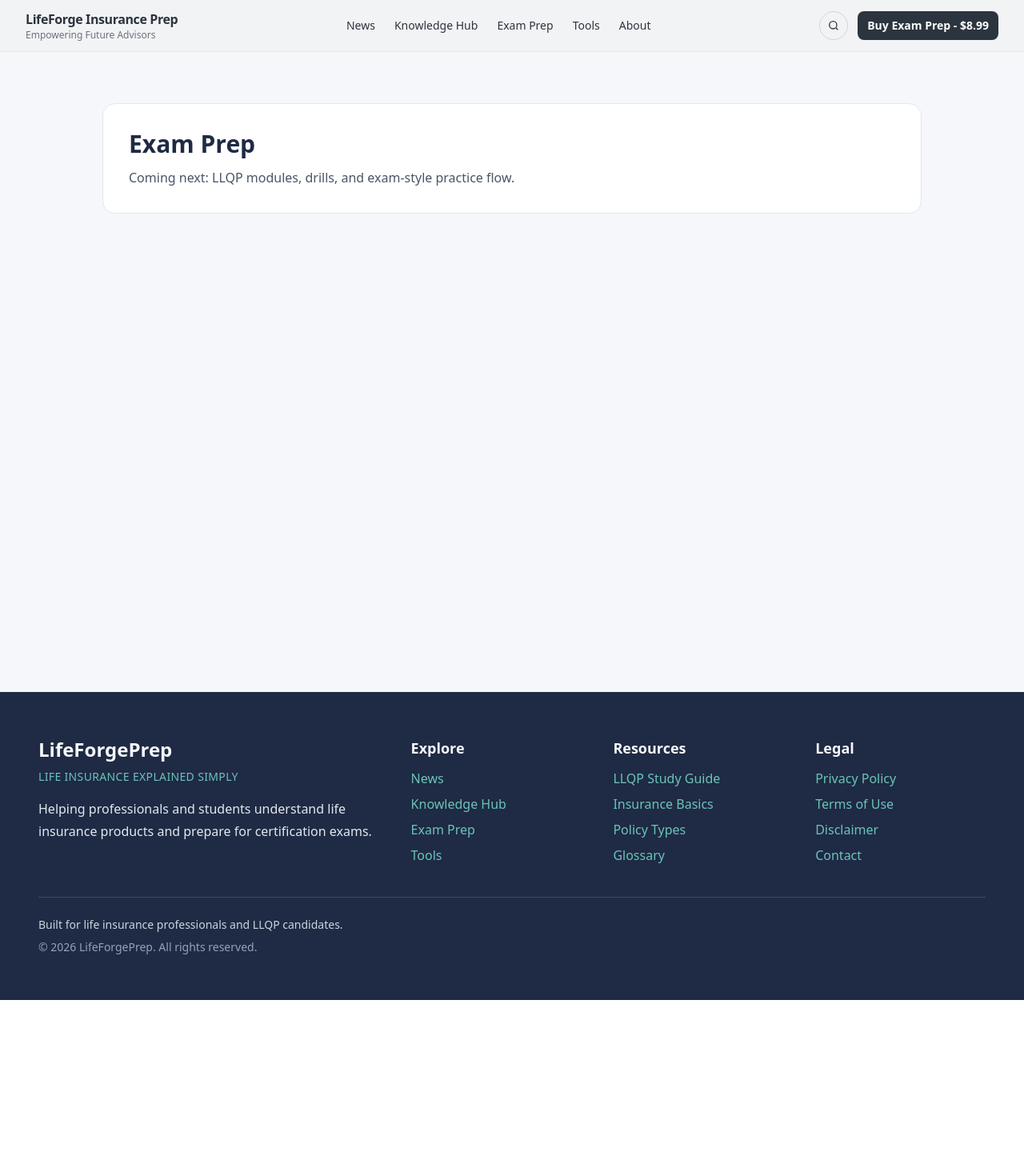
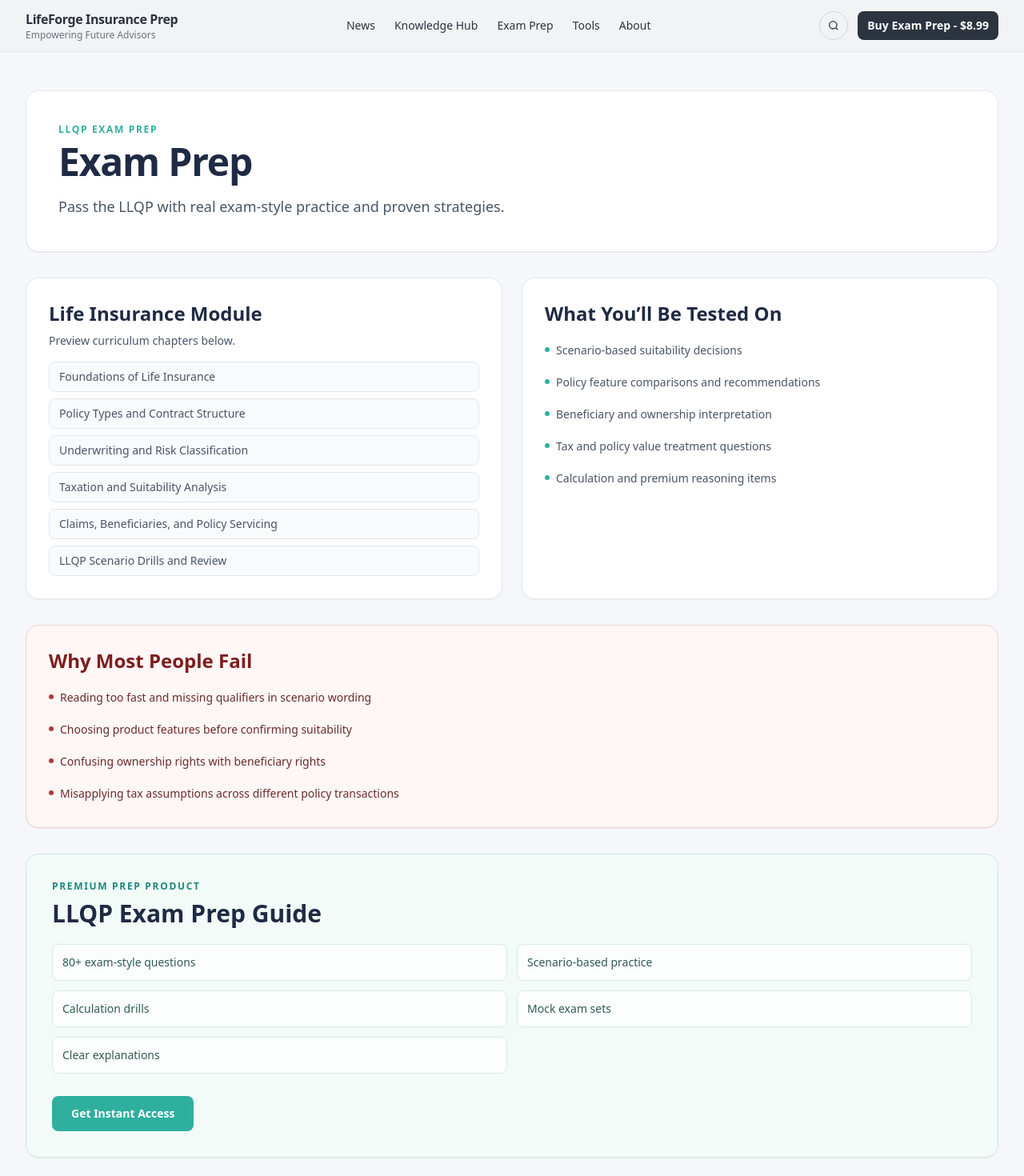
Before and after one commit to jfitz80/LifeForgeStudyPrep, a Next.js app: page /exam-prep in a window 1280 px wide. Shown: the top 1470 px of the page at 80% size. Before the commit the page ends 1250 px from the top, so only its background shows below. Built offline with nearby package versions, Linux system fonts and the light colour scheme.

Commit message:
Refocus exam prep page for conversion and LLQP product CTA

```diff
--- a/app/exam-prep/page.tsx
+++ b/app/exam-prep/page.tsx
@@ -1,20 +1,118 @@
 import type { Metadata } from 'next';
 import SiteHeader from '@/components/editorial/SiteHeader';
 import SiteFooter from '@/components/editorial/SiteFooter';
+import { siteConfig } from '@/config/site';
 
 export const metadata: Metadata = {
   title: 'Exam Prep | LifeForgePrep',
-  description: 'LLQP prep modules, practice workflow, and study structure.'
+  description: 'Pass the LLQP with exam-style practice, scenario training, and focused strategy.'
 };
+
+const chapters = [
+  'Foundations of Life Insurance',
+  'Policy Types and Contract Structure',
+  'Underwriting and Risk Classification',
+  'Taxation and Suitability Analysis',
+  'Claims, Beneficiaries, and Policy Servicing',
+  'LLQP Scenario Drills and Review'
+] as const;
+
+const testedOn = [
+  'Scenario-based suitability decisions',
+  'Policy feature comparisons and recommendations',
+  'Beneficiary and ownership interpretation',
+  'Tax and policy value treatment questions',
+  'Calculation and premium reasoning items'
+] as const;
+
+const failureTraps = [
+  'Reading too fast and missing qualifiers in scenario wording',
+  'Choosing product features before confirming suitability',
+  'Confusing ownership rights with beneficiary rights',
+  'Misapplying tax assumptions across different policy transactions'
+] as const;
+
+const productFeatures = [
+  '80+ exam-style questions',
+  'Scenario-based practice',
+  'Calculation drills',
+  'Mock exam sets',
+  'Clear explanations'
+] as const;
 
 export default function ExamPrepPage() {
   return (
     <>
       <SiteHeader />
-      <main className="min-h-screen bg-[#F5F7FA] px-4 py-16">
-        <div className="mx-auto max-w-5xl rounded-2xl border border-slate-200 bg-white p-8">
-          <h1 className="text-3xl font-bold text-[#1F2A44]">Exam Prep</h1>
-          <p className="mt-3 text-[#4A5568]">Coming next: LLQP modules, drills, and exam-style practice flow.</p>
+      <main className="min-h-screen bg-[#F5F7FA] py-12">
+        <div className="mx-auto max-w-7xl px-4 sm:px-6 lg:px-8">
+          <header className="rounded-2xl border border-slate-200 bg-white p-8 shadow-sm sm:p-10">
+            <p className="text-xs font-semibold uppercase tracking-[0.14em] text-[#2FAF9E]">LLQP Exam Prep</p>
+            <h1 className="mt-2 text-4xl font-bold tracking-tight text-[#1F2A44] sm:text-5xl">Exam Prep</h1>
+            <p className="mt-4 max-w-3xl text-lg leading-8 text-[#4A5568]">
+              Pass the LLQP with real exam-style practice and proven strategies.
+            </p>
+          </header>
+
+          <section className="mt-8 grid gap-6 lg:grid-cols-2">
+            <article className="rounded-2xl border border-slate-200 bg-white p-7 shadow-sm">
+              <h2 className="text-2xl font-bold text-[#1F2A44]">Life Insurance Module</h2>
+              <p className="mt-2 text-sm text-[#4A5568]">Preview curriculum chapters below.</p>
+              <ul className="mt-4 space-y-2 text-sm text-[#4A5568]">
+                {chapters.map((chapter) => (
+                  <li key={chapter} className="rounded-lg border border-slate-200 bg-slate-50 px-3 py-2">
+                    {chapter}
+                  </li>
+                ))}
+              </ul>
+            </article>
+
+            <article className="rounded-2xl border border-slate-200 bg-white p-7 shadow-sm">
+              <h2 className="text-2xl font-bold text-[#1F2A44]">What You’ll Be Tested On</h2>
+              <ul className="mt-4 space-y-3 text-sm leading-7 text-[#4A5568]">
+                {testedOn.map((item) => (
+                  <li key={item} className="flex gap-2">
+                    <span className="mt-[10px] h-1.5 w-1.5 rounded-full bg-[#2FAF9E]" aria-hidden="true" />
+                    <span>{item}</span>
+                  </li>
+                ))}
+              </ul>
+            </article>
+          </section>
+
+          <section className="mt-8 rounded-2xl border border-[#F4D4D4] bg-[#FFF6F6] p-7 shadow-sm">
+            <h2 className="text-2xl font-bold text-[#7D1E1E]">Why Most People Fail</h2>
+            <ul className="mt-4 space-y-3 text-sm leading-7 text-[#6B2B2B]">
+              {failureTraps.map((item) => (
+                <li key={item} className="flex gap-2">
+                  <span className="mt-[10px] h-1.5 w-1.5 rounded-full bg-[#B03A3A]" aria-hidden="true" />
+                  <span>{item}</span>
+                </li>
+              ))}
+            </ul>
+          </section>
+
+          <section className="mt-8 rounded-2xl border border-[#D4E6E2] bg-[#F2FBF8] p-8 shadow-sm">
+            <p className="text-xs font-semibold uppercase tracking-[0.14em] text-[#1E887B]">Premium Prep Product</p>
+            <h2 className="mt-2 text-3xl font-bold text-[#1F2A44]">LLQP Exam Prep Guide</h2>
+
+            <ul className="mt-5 grid gap-3 text-sm leading-7 text-[#315A55] sm:grid-cols-2">
+              {productFeatures.map((feature) => (
+                <li key={feature} className="rounded-lg border border-[#D5ECE7] bg-white/70 px-3 py-2">
+                  {feature}
+                </li>
+              ))}
+            </ul>
+
+            <a
+              href={siteConfig.checkoutUrl}
+              target="_blank"
+              rel="noopener noreferrer"
+              className="mt-7 inline-flex items-center rounded-lg bg-[#2FAF9E] px-6 py-3 text-sm font-semibold text-white transition hover:bg-[#26988a]"
+            >
+              Get Instant Access
+            </a>
+          </section>
         </div>
       </main>
       <SiteFooter />
```
